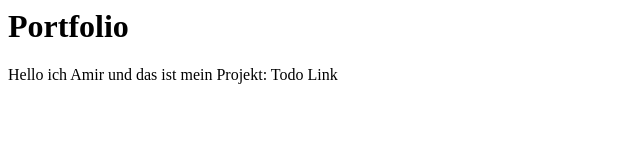
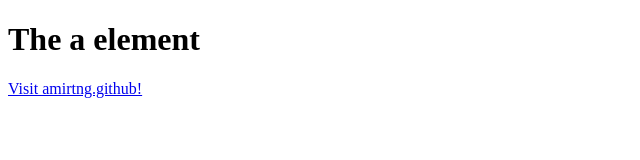
Before and after one commit to amirtng/jk, a plain HTML site: page index.html in a window 1280 px wide. Shown: the whole page, without its empty margins (0-640 px from the left). Drawn offline with Linux system fonts and the light colour scheme.

Commit message:
Update index.html to include a link and body content

```diff
--- a/index.html
+++ b/index.html
@@ -1,6 +1,10 @@
+<!DOCTYPE html>
 <html>
-<h1> Portfolio </h1>
-<p> Hello ich Amir und das ist mein Projekt: Todo Link </p>
+<body>
 
+<h1>The a element</h1>
 
+<a href="https://amirtng.github.io/jk/">Visit amirtng.github!</a>
+
+</body>
 </html>
```
